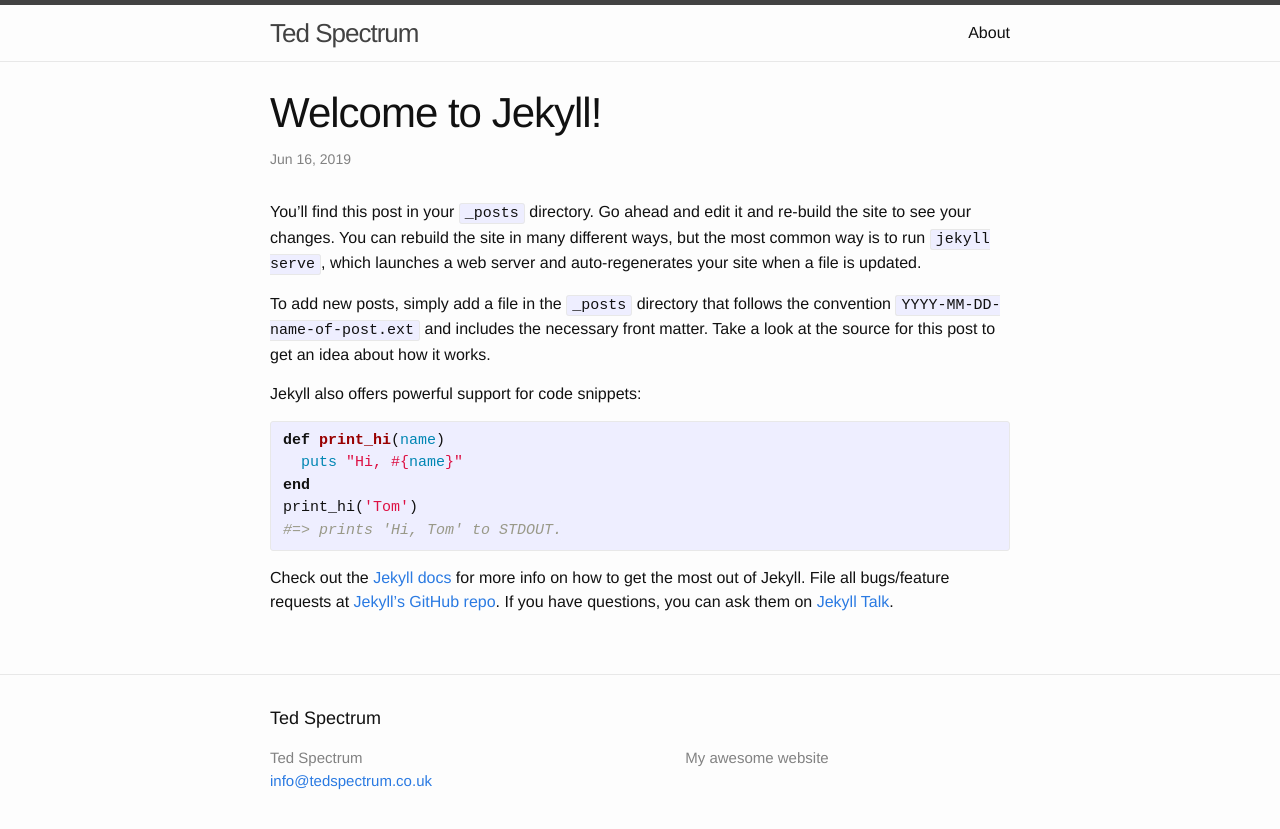
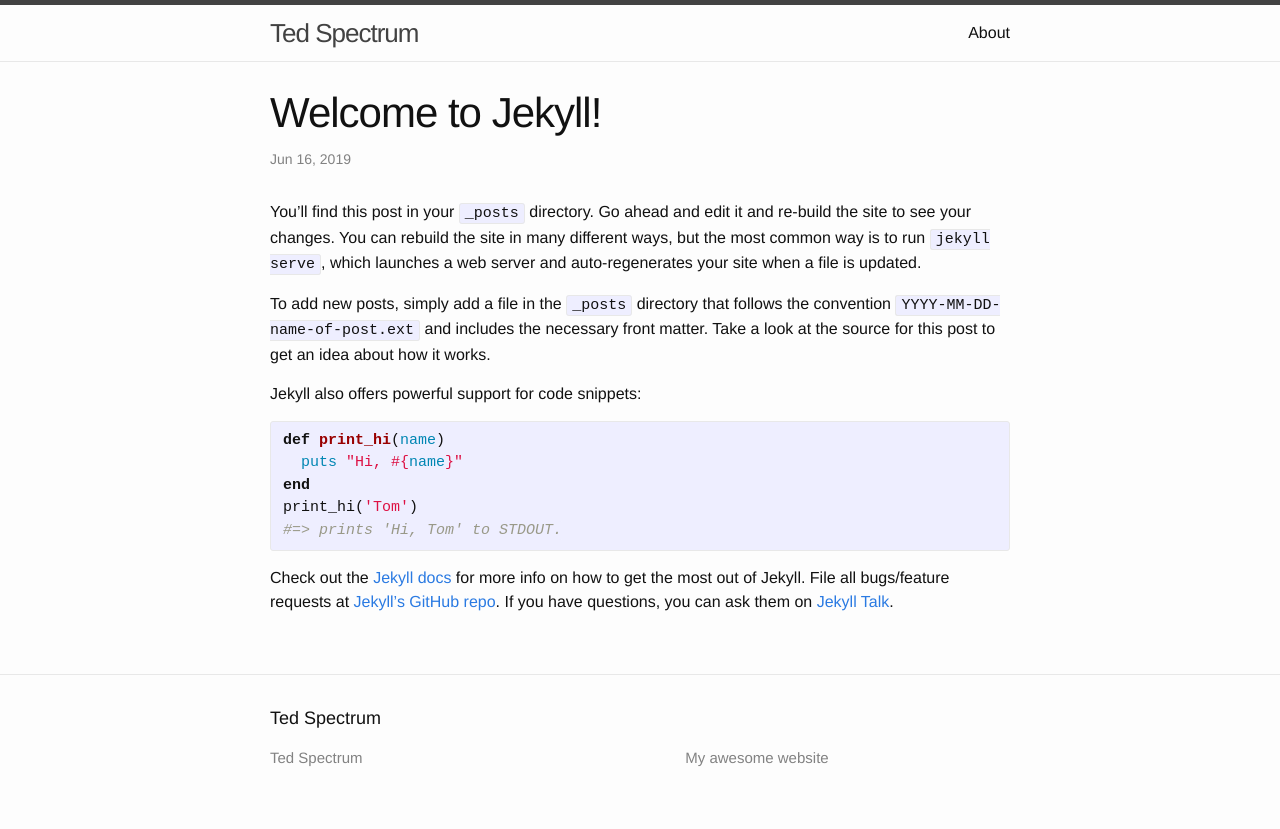
Before and after one commit to tedspectrum/tedspectrum.github.io, a Jekyll site: the page built from _posts/2019-06-16-welcome-to-jekyll.markdown, in a window 1280 px wide. Shown: the top 829 px of the page. Built offline with Jekyll 4.4.1, drawn with Linux system fonts in a browser that asks for light colours.

Commit message:
removing email address

```diff
--- a/_config.yml
+++ b/_config.yml
@@ -7,7 +7,7 @@
 
 # Site settings
 title: Ted Spectrum
-email: info@tedspectrum.co.uk
+email:
 description: > # this means to ignore newlines until "baseurl:"
   My awesome website
 baseurl: "" # the subpath of your site, e.g. /blog
```
